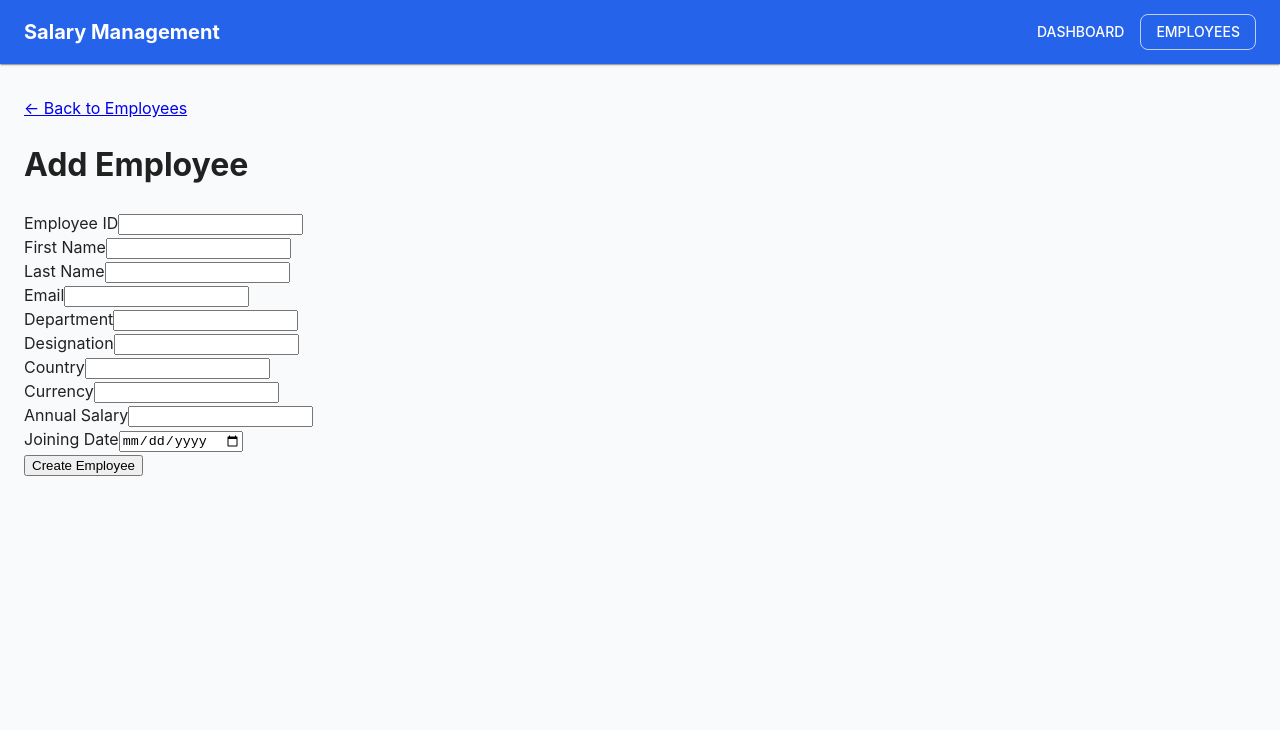
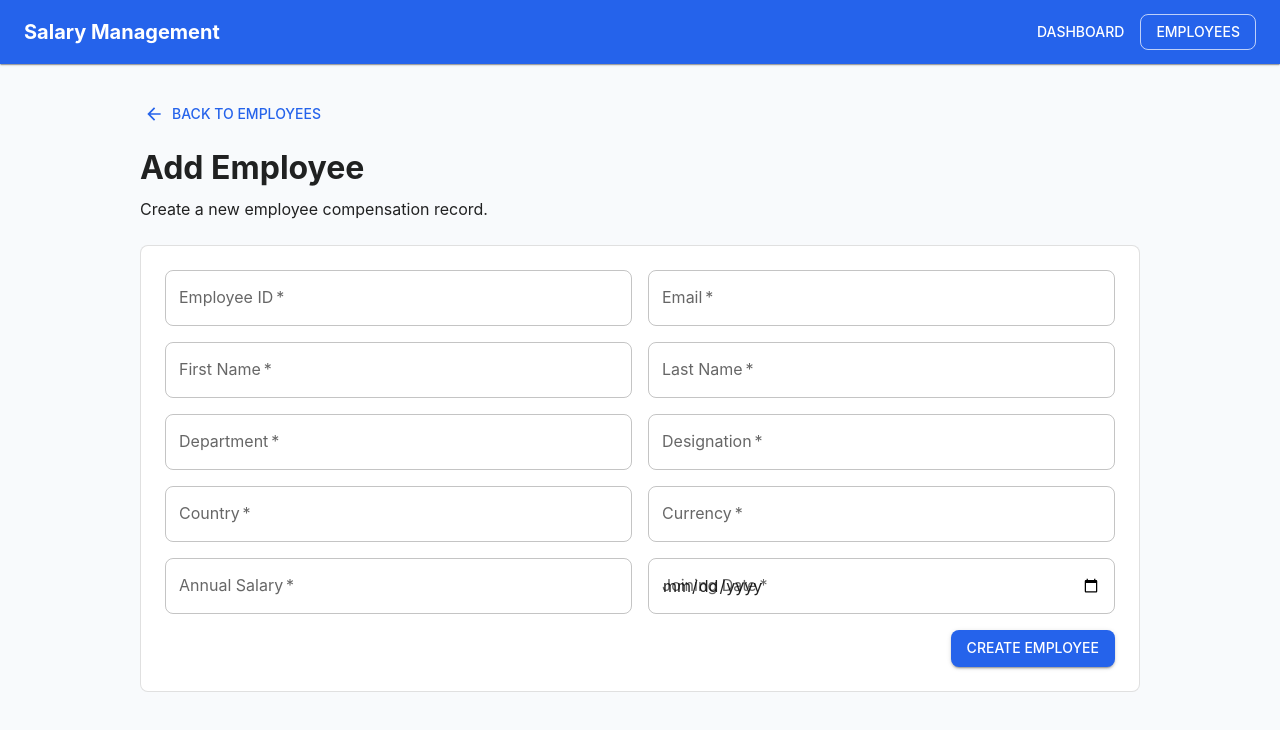
Before and after one commit to Anjali-2707/salary-management-system, a React app in the folder frontend/: page /employees/new in a window 1280 px wide. Shown: the top 730 px of the page. Built offline with nearby package versions, Linux system fonts and the light colour scheme; the HTML template or start-up script is replaced by a standard one.

Commit message:
feat: improve employee form UI

```diff
--- a/frontend/src/components/EmployeeForm.jsx
+++ b/frontend/src/components/EmployeeForm.jsx
@@ -1,3 +1,10 @@
+import {
+  Box,
+  Button,
+  Paper,
+  TextField,
+} from "@mui/material";
+
 function EmployeeForm({
   formData,
   onChange,
@@ -6,167 +13,146 @@ function EmployeeForm({
   submitLabel,
 }) {
   return (
-    <form onSubmit={onSubmit}>
-      <div>
-        <label htmlFor="employeeId">
-          Employee ID
-        </label>
-
-        <input
-          id="employeeId"
+    <Paper
+      variant="outlined"
+      sx={{
+        p: 3,
+      }}
+    >
+      <Box
+        component="form"
+        onSubmit={onSubmit}
+        sx={{
+          display: "grid",
+          gridTemplateColumns: {
+            xs: "1fr",
+            md: "repeat(2, 1fr)",
+          },
+          gap: 2,
+        }}
+      >
+        <TextField
+          label="Employee ID"
           name="employeeId"
-          type="text"
           value={formData.employeeId}
           onChange={onChange}
           required
+          fullWidth
         />
-      </div>
 
-      <div>
-        <label htmlFor="firstName">
-          First Name
-        </label>
-
-        <input
-          id="firstName"
-          name="firstName"
-          type="text"
-          value={formData.firstName}
-          onChange={onChange}
-          required
-        />
-      </div>
-
-      <div>
-        <label htmlFor="lastName">
-          Last Name
-        </label>
-
-        <input
-          id="lastName"
-          name="lastName"
-          type="text"
-          value={formData.lastName}
-          onChange={onChange}
-          required
-        />
-      </div>
-
-      <div>
-        <label htmlFor="email">
-          Email
-        </label>
-
-        <input
-          id="email"
+        <TextField
+          label="Email"
           name="email"
           type="email"
           value={formData.email}
           onChange={onChange}
           required
+          fullWidth
         />
-      </div>
 
-      <div>
-        <label htmlFor="department">
-          Department
-        </label>
+        <TextField
+          label="First Name"
+          name="firstName"
+          value={formData.firstName}
+          onChange={onChange}
+          required
+          fullWidth
+        />
 
-        <input
-          id="department"
+        <TextField
+          label="Last Name"
+          name="lastName"
+          value={formData.lastName}
+          onChange={onChange}
+          required
+          fullWidth
+        />
+
+        <TextField
+          label="Department"
           name="department"
-          type="text"
           value={formData.department}
           onChange={onChange}
           required
+          fullWidth
         />
-      </div>
 
-      <div>
-        <label htmlFor="designation">
-          Designation
-        </label>
-
-        <input
-          id="designation"
+        <TextField
+          label="Designation"
           name="designation"
-          type="text"
           value={formData.designation}
           onChange={onChange}
           required
+          fullWidth
         />
-      </div>
 
-      <div>
-        <label htmlFor="country">
-          Country
-        </label>
-
-        <input
-          id="country"
+        <TextField
+          label="Country"
           name="country"
-          type="text"
           value={formData.country}
           onChange={onChange}
           required
+          fullWidth
         />
-      </div>
 
-      <div>
-        <label htmlFor="currency">
-          Currency
-        </label>
-
-        <input
-          id="currency"
+        <TextField
+          label="Currency"
           name="currency"
-          type="text"
           value={formData.currency}
           onChange={onChange}
+          placeholder="INR"
           required
+          fullWidth
         />
-      </div>
 
-      <div>
-        <label htmlFor="annualSalary">
-          Annual Salary
-        </label>
-
-        <input
-          id="annualSalary"
+        <TextField
+          label="Annual Salary"
           name="annualSalary"
           type="number"
-          min="0"
           value={formData.annualSalary}
           onChange={onChange}
+          inputProps={{
+            min: 0,
+          }}
           required
+          fullWidth
         />
-      </div>
 
-      <div>
-        <label htmlFor="joiningDate">
-          Joining Date
-        </label>
-
-        <input
-          id="joiningDate"
+        <TextField
+          label="Joining Date"
           name="joiningDate"
           type="date"
           value={formData.joiningDate}
           onChange={onChange}
+          InputLabelProps={{
+            shrink: true,
+          }}
           required
+          fullWidth
         />
-      </div>
 
-      <button
+        <Box
+          sx={{
+            gridColumn: {
+              xs: "1",
+              md: "1 / -1",
+            },
+            display: "flex",
+            justifyContent: "flex-end",
+          }}
+        >
+          <Button
             type="submit"
+            variant="contained"
             disabled={saving}
           >
             {saving
               ? "Saving..."
               : submitLabel}
-      </button>
-    </form>
+          </Button>
+        </Box>
+      </Box>
+    </Paper>
   );
 }
 
--- a/frontend/src/pages/AddEmployeePage.jsx
+++ b/frontend/src/pages/AddEmployeePage.jsx
@@ -1,4 +1,14 @@
 import { useState } from "react";
+
+import {
+  Alert,
+  Box,
+  Button,
+  Stack,
+  Typography,
+} from "@mui/material";
+
+import ArrowBackIcon from "@mui/icons-material/ArrowBack";
 
 import {
   Link,
@@ -67,15 +77,42 @@ function AddEmployeePage() {
   };
 
   return (
-    <div>
-      <Link to="/employees">
-        ← Back to Employees
-      </Link>
+    <Stack
+      spacing={3}
+      sx={{
+        maxWidth: 1000,
+        mx: "auto",
+      }}
+    >
+      <Box>
+        <Button
+          component={Link}
+          to="/employees"
+          startIcon={<ArrowBackIcon />}
+          sx={{
+            mb: 2,
+          }}
+        >
+          Back to Employees
+        </Button>
 
-      <h1>Add Employee</h1>
+        <Typography
+          variant="h1"
+          gutterBottom
+        >
+          Add Employee
+        </Typography>
+
+        <Typography color="text.secondary">
+          Create a new employee compensation
+          record.
+        </Typography>
+      </Box>
 
       {error && (
-        <p>Error: {error}</p>
+        <Alert severity="error">
+          {error}
+        </Alert>
       )}
 
       <EmployeeForm
@@ -85,7 +122,7 @@ function AddEmployeePage() {
         saving={saving}
         submitLabel="Create Employee"
       />
-    </div>
+    </Stack>
   );
 }
 
--- a/frontend/src/pages/EditEmployeePage.jsx
+++ b/frontend/src/pages/EditEmployeePage.jsx
@@ -2,6 +2,17 @@ import {
   useEffect,
   useState,
 } from "react";
+
+import {
+  Alert,
+  Box,
+  Button,
+  CircularProgress,
+  Stack,
+  Typography,
+} from "@mui/material";
+
+import ArrowBackIcon from "@mui/icons-material/ArrowBack";
 
 import {
   Link,
@@ -18,7 +29,6 @@ import {
 
 function EditEmployeePage() {
   const { id } = useParams();
-
   const navigate = useNavigate();
 
   const [formData, setFormData] = useState({
@@ -39,7 +49,8 @@ function EditEmployeePage() {
   const [error, setError] = useState("");
 
   useEffect(() => {
-    const controller = new AbortController();
+    const controller =
+      new AbortController();
 
     const loadEmployee = async () => {
       try {
@@ -71,7 +82,9 @@ function EditEmployeePage() {
           setError(error.message);
         }
       } finally {
-        setLoading(false);
+        if (!controller.signal.aborted) {
+          setLoading(false);
+        }
       }
     };
 
@@ -120,19 +133,56 @@ function EditEmployeePage() {
   };
 
   if (loading) {
-    return <p>Loading employee...</p>;
+    return (
+      <Box
+        sx={{
+          display: "flex",
+          justifyContent: "center",
+          py: 8,
+        }}
+      >
+        <CircularProgress />
+      </Box>
+    );
   }
 
   return (
-    <div>
-      <Link to={`/employees/${id}`}>
-        ← Back to Employee
-      </Link>
+    <Stack
+      spacing={3}
+      sx={{
+        maxWidth: 1000,
+        mx: "auto",
+      }}
+    >
+      <Box>
+        <Button
+          component={Link}
+          to={`/employees/${id}`}
+          startIcon={<ArrowBackIcon />}
+          sx={{
+            mb: 2,
+          }}
+        >
+          Back to Employee
+        </Button>
 
-      <h1>Edit Employee</h1>
+        <Typography
+          variant="h1"
+          gutterBottom
+        >
+          Edit Employee
+        </Typography>
+
+        <Typography color="text.secondary">
+          Update employee and compensation
+          information.
+        </Typography>
+      </Box>
 
       {error && (
-        <p>Error: {error}</p>
+        <Alert severity="error">
+          {error}
+        </Alert>
       )}
 
       <EmployeeForm
@@ -142,7 +192,7 @@ function EditEmployeePage() {
         saving={saving}
         submitLabel="Save Changes"
       />
-    </div>
+    </Stack>
   );
 }
 
```
Lines whose indentation alone changed are shown as unchanged.
